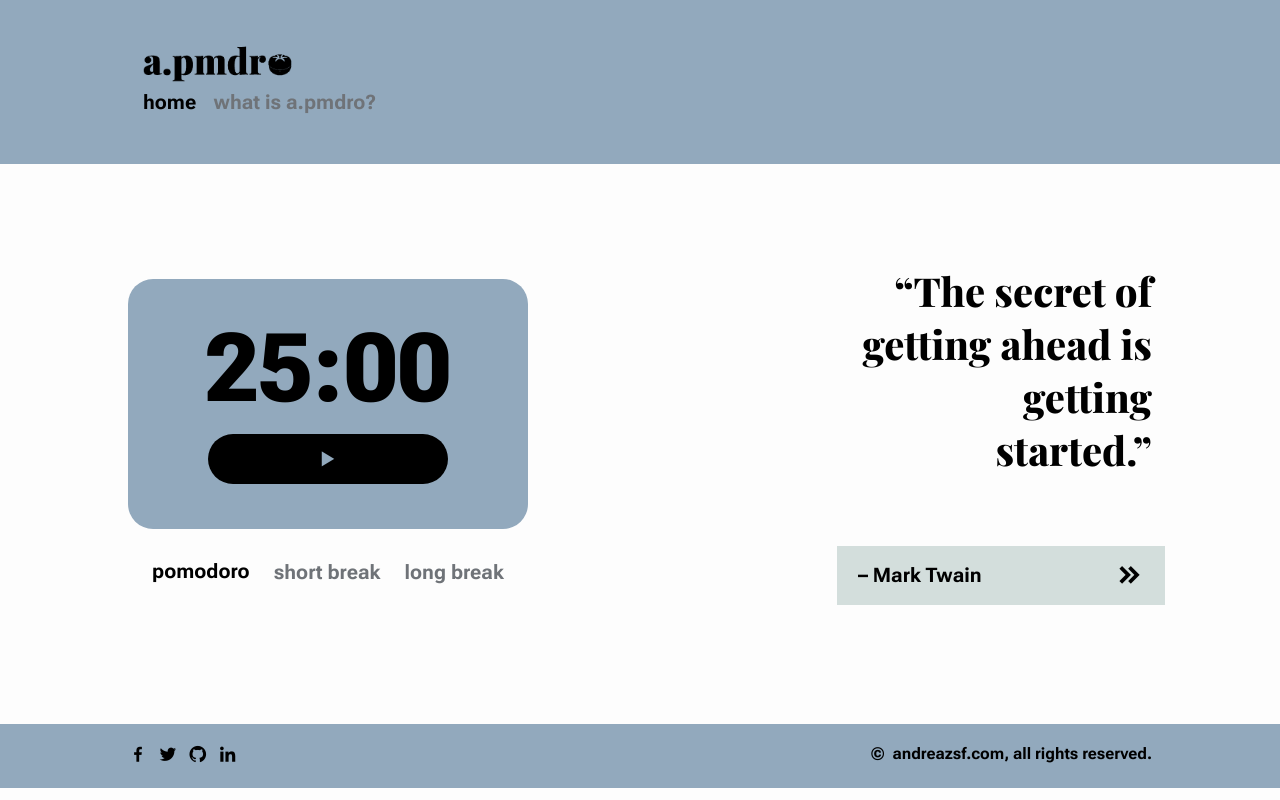
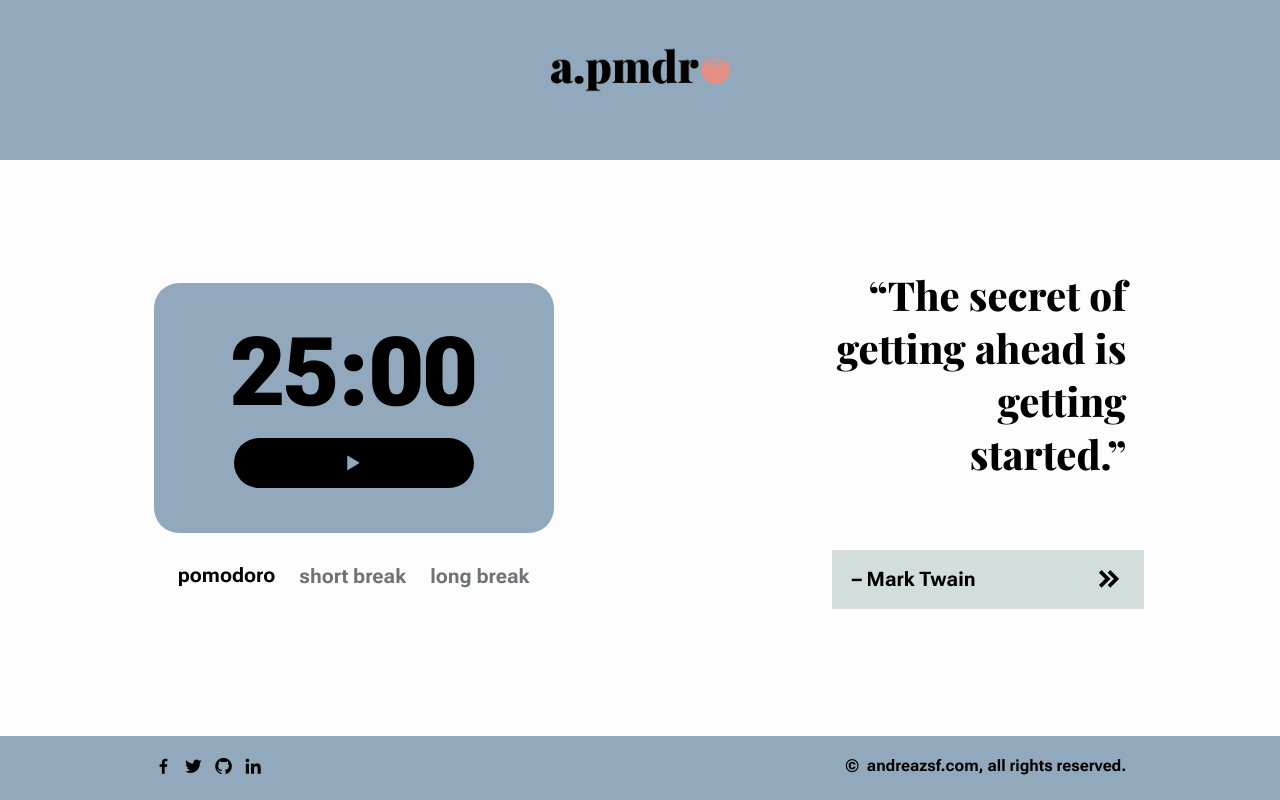
Before and after one commit to andreazsf/a.pmdro, a plain HTML site: page index.html in a window 1280 px wide. Drawn offline with nearby package versions, Linux system fonts and the light colour scheme.

Commit message:
Changed Colors and Logos

```diff
--- a/css/style.css
+++ b/css/style.css
@@ -22,7 +22,7 @@
 
     --pomodoro: #92A9BD;
     --shortBreak: #D3DEDC;
-    --longBreak: #e2a89f;
+    --longBreak: #e49082;
 }
 
 .dark-mode {
@@ -44,21 +44,30 @@ body {
 .header {
     position: relative;
     display: grid;
+    justify-content: center;
+
     top: 0;
     left: 0;
     width: 100%;
     padding: 4rem 10% 5rem;
     background-color: var(--accent-color);
+    height: 20vh;
 }
 
 .logo {
-    height: 5rem;
+    /* height: 5rem; */
+    height: 6rem;
     cursor: default;
+
     position: relative;
+    display: grid;
+    justify-content: center;
 }
 
 .navbar a{
     position: relative;
+    justify-content: center;
+
     font-size: 20px;
     color: var(--gray-color);
     font-weight: 700;
@@ -83,8 +92,8 @@ body {
 
 section {
     /* min-height: 85vh; */
-    min-height: 70vh;
-    padding: 0rem 10% 2rem;
+    min-height: 72vh;
+    padding: 0rem 12% 2rem;
     font-family: 'Playfair Display';
 }
 
@@ -270,7 +279,8 @@ section {
 .footer {
     display: flex;
     width: 100%;
-    padding: 2rem 10%;
+    height: 8vh;
+    padding: 2rem 12%;
     background-color: var(--accent-color);
 }
 
--- a/index.html
+++ b/index.html
@@ -7,7 +7,7 @@
         <meta name="viewport" content="width=device-width, initial scale=1.0">
         <title>a.pmdro — time your tasks!</title>
         <!-- browser tab icon -->
-        <link rel="icon" href="assets/logo.png">
+        <link rel="icon" href="assets/icon.png">
         <!-- css style -->
         <link rel="stylesheet" href="css/style.css">
         <!-- box icons -->
@@ -17,8 +17,8 @@
     <body>
         <!-- header -->
         <header class="header">
-            <a href="index.html" class="logo"><img src="assets/logo-black.png" alt="logo" class="logo"></a>
-            <nav class="navbar">
+            <a href="index.html" class="logo"><img src="assets/mainLogo.png" alt="logo" class="logo"></a>
+            <nav class="navbar" hidden>
                 <a href="index.html" class="active head-nav">home</a>
                 <a href="#" class="head-nav">what is a.pmdro?</a>
             </nav>
```
Also changed, not shown: assets/icon.png (added), assets/mainLogo.png (added).
